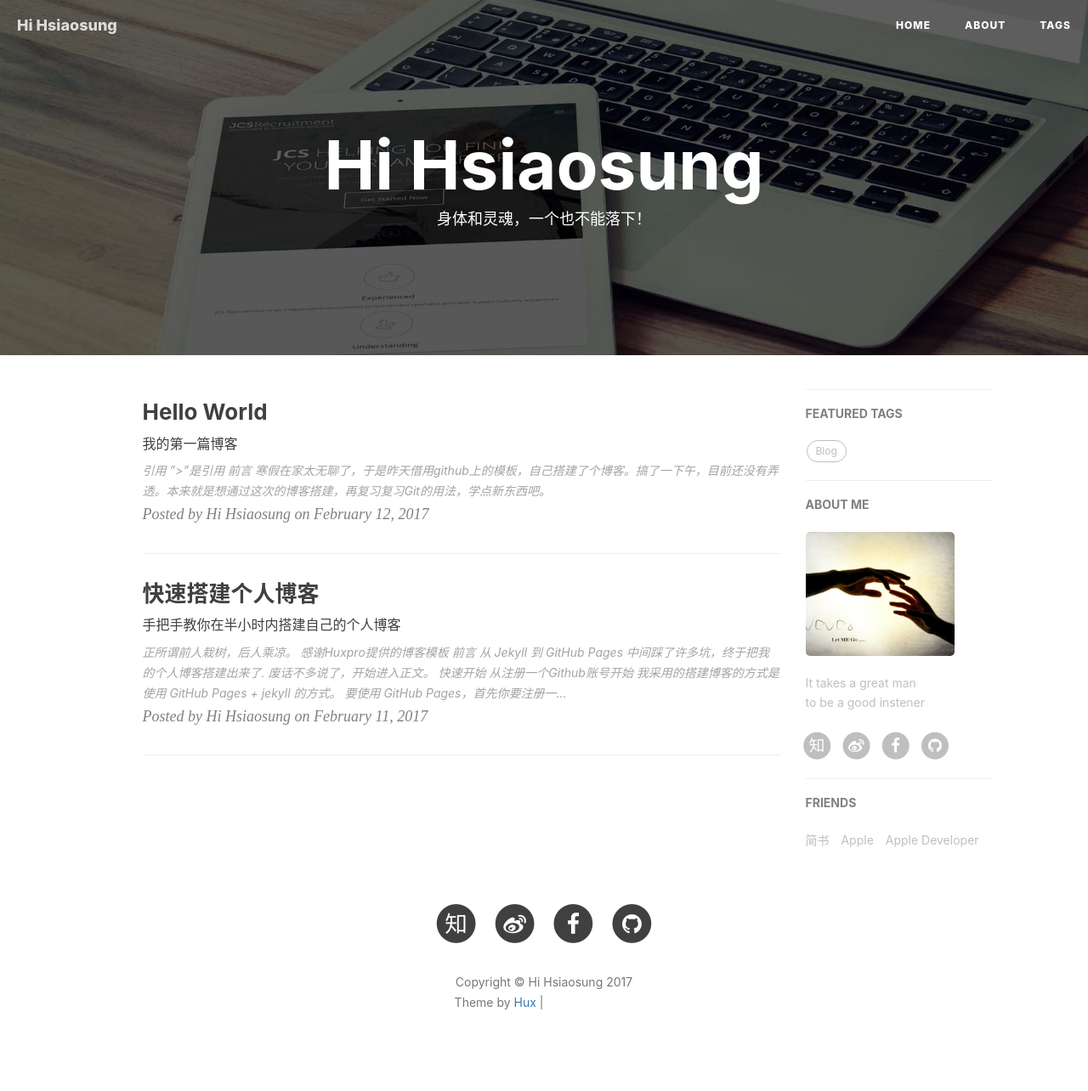
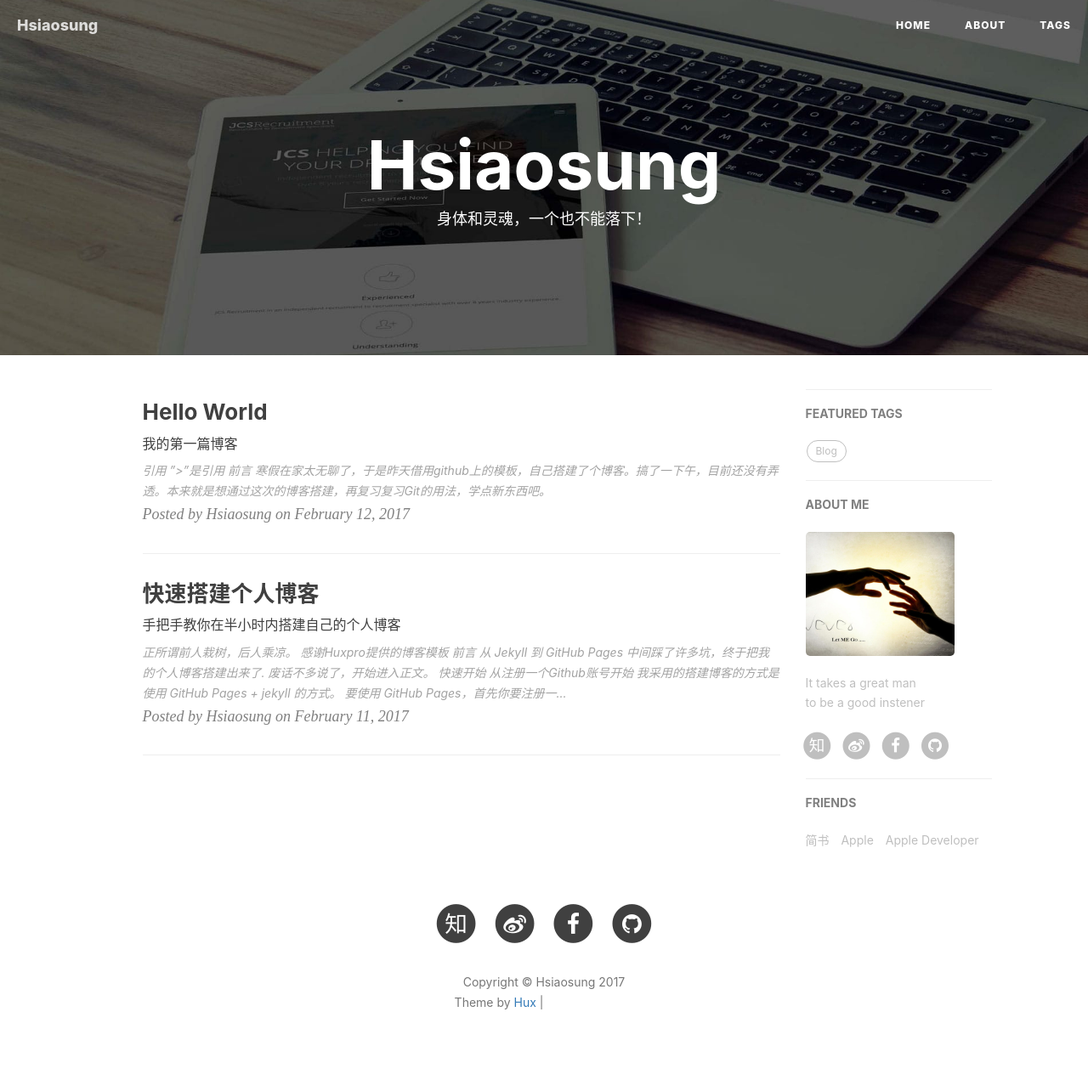
Before and after one commit to qixiaosong/qixiaosong.github.io, a Jekyll site: the page built from index.html, in a window 1280 px wide. Shown: the whole page at 85% size. Built offline with Jekyll 4.4.1, drawn with Linux system fonts in a browser that asks for light colours; nearby versions of some CDN libraries; the list of posts is cut into pages by our own code; comment, search, counter and statistics services are not loaded; grey boxes are pictures that could not be loaded.

Commit message:
delete 'hi'

```diff
--- a/_config.yml
+++ b/_config.yml
@@ -1,5 +1,5 @@
 # Site settings
-title: Hi Hsiaosung
+title: Hsiaosung
 SEOTitle: Hsiaosung的博客 | My Blog
 header-img: img/post-bg-rwd.jpg
 email: qixiaosong@gmail.com
```
